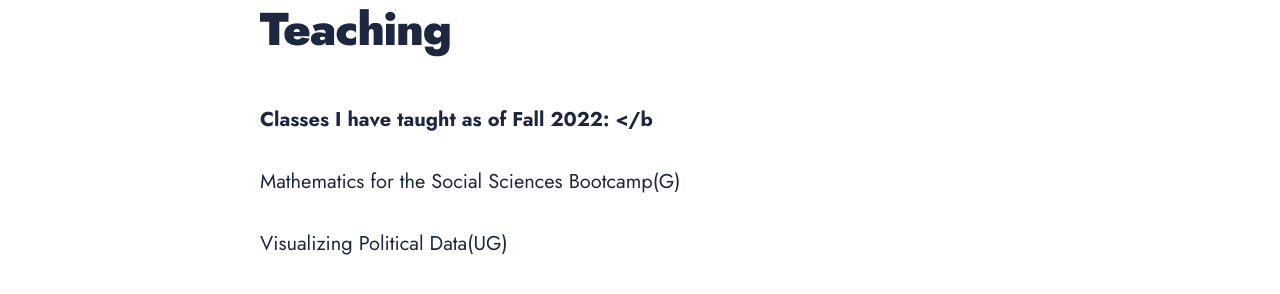
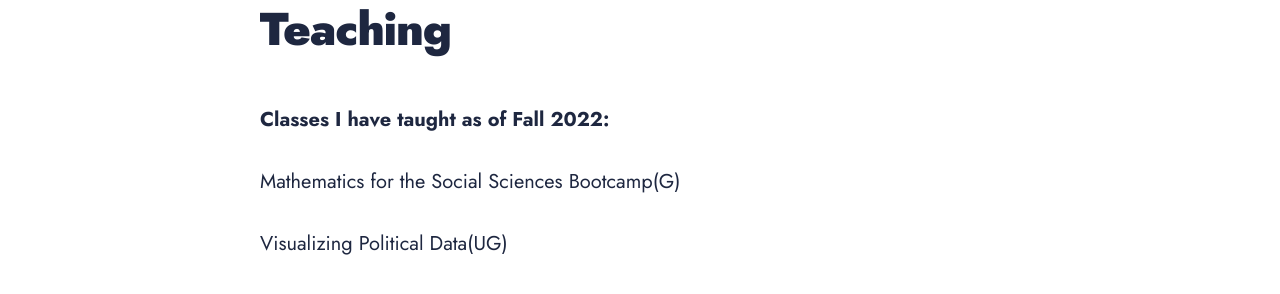
Before and after one commit to sarah-moore/sarah-moore.github.io, a Jekyll site: the page built from _pages/teaching.md, in a window 1280 px wide. Shown: the part 789-1083 px from the top of the page. Built offline with Jekyll 4.4.1, drawn with Linux system fonts in a browser that asks for light colours; nearby versions of some CDN libraries.

```diff
--- a/_pages/teaching.md
+++ b/_pages/teaching.md
@@ -5,7 +5,7 @@ permalink: /teaching/
 image: '/images/magdalena.jpeg'
 ---
 
-<b>Classes I have taught as of Fall 2022: </b
+<b>Classes I have taught as of Fall 2022: </b>
 
 Mathematics for the Social Sciences Bootcamp(G)
 
```
Also changed, not shown: 2 other files.
